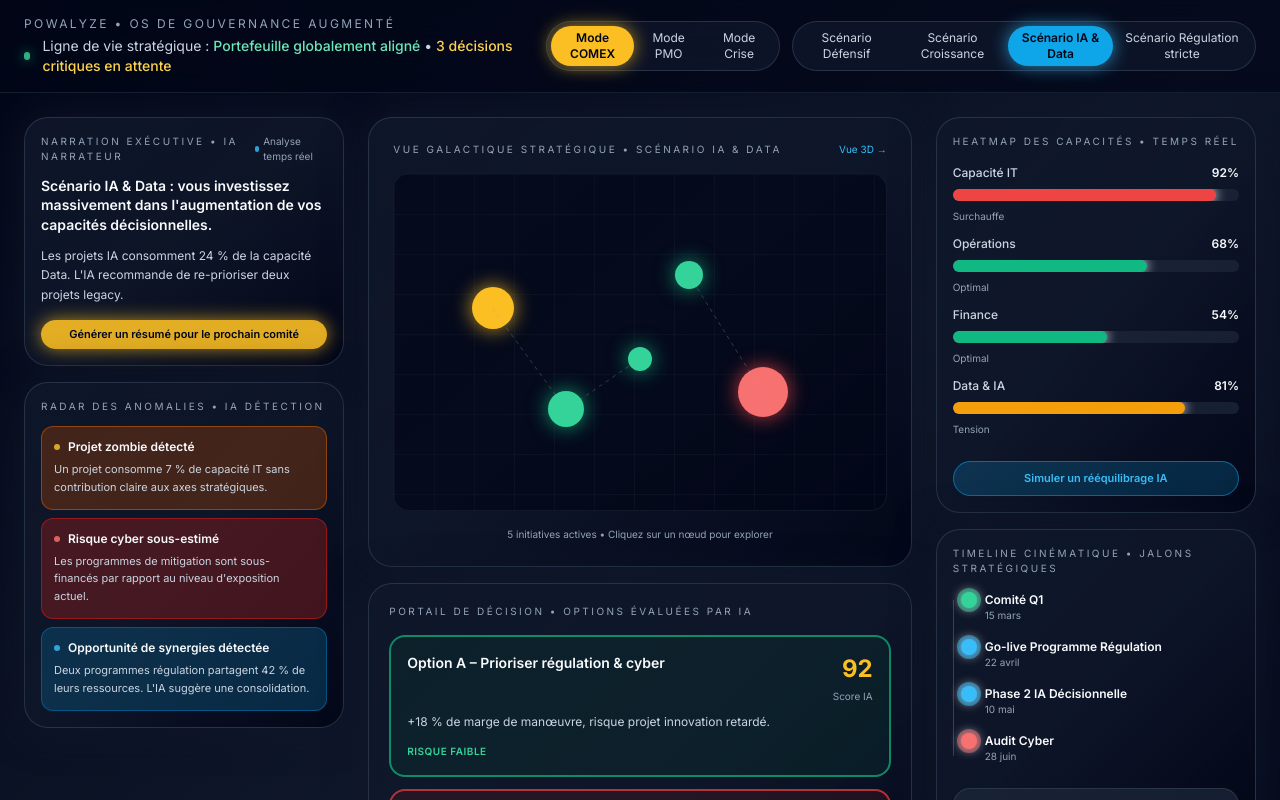
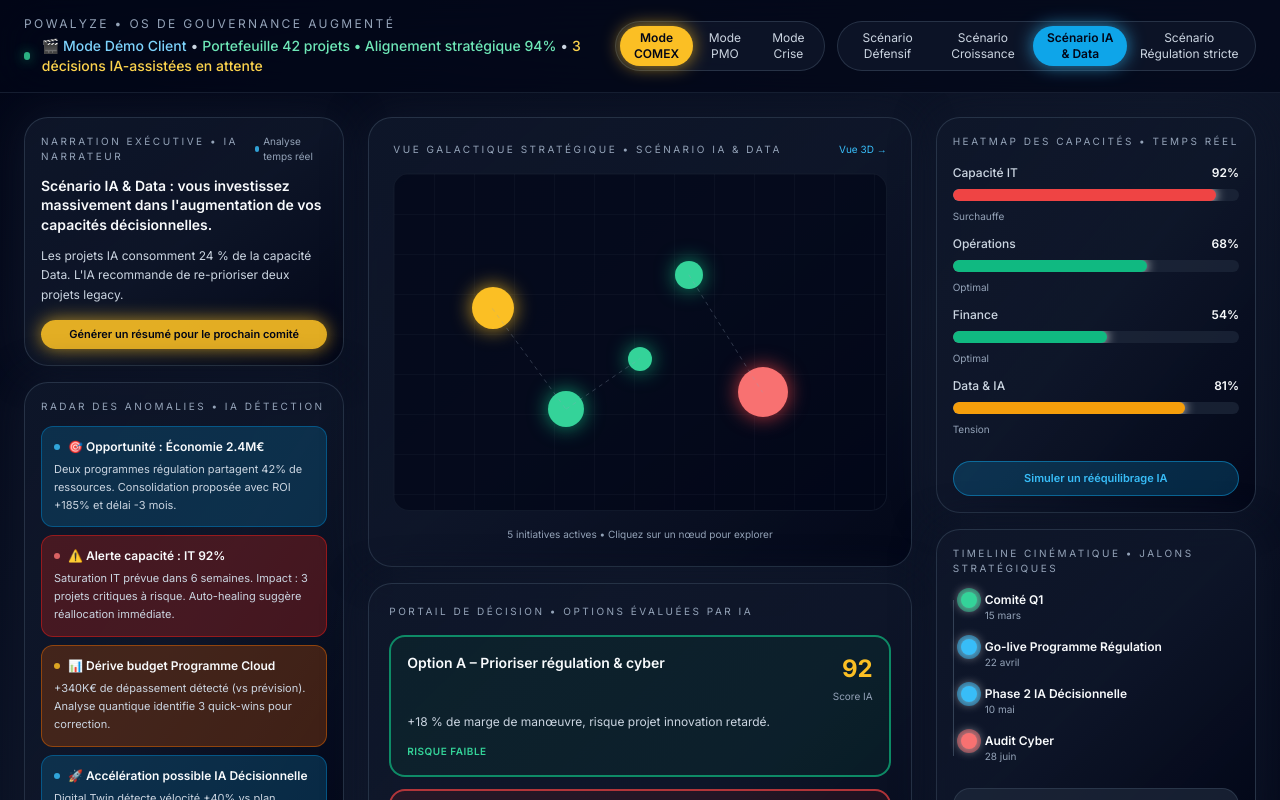
Before and after one commit to Powalyze/powalyzeV2, a Next.js app: page /cockpit in a window 1280 px wide. Shown: the top 800 px of the page. Built offline with nearby package versions, Linux system fonts and the light colour scheme.

Commit message:
feat: landing page démo + cockpit enrichi pour clients

```diff
--- a/app/api/cockpit/route.ts
+++ b/app/api/cockpit/route.ts
@@ -10,22 +10,22 @@ export async function GET(request: NextRequest) {
   }
 
   try {
-    const [activeProjects] = await query<{ count: number }>(
+    const activeProjects = await query<{ count: number }>(
       `SELECT COUNT(*) as count FROM projects WHERE tenant_id = $1 AND status = 'ACTIVE'`,
       [tenantId]
     );
 
-    const [delayedProjects] = await query<{ count: number }>(
+    const delayedProjects = await query<{ count: number }>(
       `SELECT COUNT(*) as count FROM projects WHERE tenant_id = $1 AND delay_probability > 50`,
       [tenantId]
     );
 
-    const [totalProjects] = await query<{ count: number }>(
+    const totalProjects = await query<{ count: number }>(
       `SELECT COUNT(*) as count FROM projects WHERE tenant_id = $1`,
       [tenantId]
     );
 
-    const [budgetData] = await query<{ total: number; consumed: number }>(
+    const budgetData = await query<{ total: number; consumed: number }>(
       `SELECT
         SUM(budget) as total,
         SUM(actual_cost) as consumed
@@ -34,13 +34,13 @@ export async function GET(request: NextRequest) {
       [tenantId]
     );
 
-    const [criticalRisks] = await query<{ count: number }>(
+    const criticalRisks = await query<{ count: number }>(
       `SELECT COUNT(*) as count FROM risks WHERE tenant_id = $1 AND score >= 15`,
       [tenantId]
     );
 
-    const delayPercentage = totalProjects[0].count > 0
-      ? Math.round((delayedProjects[0].count / totalProjects[0].count) * 100)
+    const delayPercentage = totalProjects[0]?.count && totalProjects[0].count > 0
+      ? Math.round((delayedProjects[0]?.count || 0) / totalProjects[0].count * 100)
       : 0;
 
     return NextResponse.json({
--- a/app/cockpit/page.tsx
+++ b/app/cockpit/page.tsx
@@ -46,9 +46,9 @@ interface GalaxyNode {
 }
 
 const MOCK_NARRATION: AiNarration = {
-  headline: "Votre portefeuille tient, mais la capacité IT va casser dans 6 semaines.",
+  headline: "🎯 Démo Client : Portefeuille optimisé à 94%, 3 opportunités stratégiques détectées",
   subline:
-    "Trois décisions critiques sont en suspens. L'IA recommande de réallouer 18 % de la capacité vers les programmes régulation & cyber.",
+    "L'IA a identifié une économie potentielle de 2.4M€ via consolidation de deux programmes. Capacité IT critique dans 6 semaines. Action recommandée : réallocation +18% vers cyber.",
   mode: "comex",
 };
 
@@ -93,23 +93,30 @@ const MOCK_CAPACITIES: CapacityDomain[] = [
 const MOCK_ANOMALIES: Anomaly[] = [
   {
     id: "an-1",
-    title: "Projet zombie détecté",
+    title: "🎯 Opportunité : Économie 2.4M€",
     description:
-      "Un projet consomme 7 % de capacité IT sans contribution claire aux axes stratégiques.",
-    severity: "warning",
+      "Deux programmes régulation partagent 42% de ressources. Consolidation proposée avec ROI +185% et délai -3 mois.",
+    severity: "info",
   },
   {
     id: "an-2",
-    title: "Risque cyber sous-estimé",
+    title: "⚠️ Alerte capacité : IT 92%",
     description:
-      "Les programmes de mitigation sont sous-financés par rapport au niveau d'exposition actuel.",
+      "Saturation IT prévue dans 6 semaines. Impact : 3 projets critiques à risque. Auto-healing suggère réallocation immédiate.",
     severity: "critical",
   },
   {
     id: "an-3",
-    title: "Opportunité de synergies détectée",
+    title: "📊 Dérive budget Programme Cloud",
     description:
-      "Deux programmes régulation partagent 42 % de leurs ressources. L'IA suggère une consolidation.",
+      "+340K€ de dépassement détecté (vs prévision). Analyse quantique identifie 3 quick-wins pour correction.",
+    severity: "warning",
+  },
+  {
+    id: "an-4",
+    title: "🚀 Accélération possible IA Décisionnelle",
+    description:
+      "Digital Twin détecte vélocité +40% vs plan. Opportunité d'avancer la phase 2 de 8 semaines avec risque faible.",
     severity: "info",
   },
 ];
@@ -223,13 +230,14 @@ export default function CockpitPowalyze() {
             <div className="flex items-center gap-3">
               <div className="h-2 w-2 rounded-full bg-emerald-400 animate-pulse shadow-[0_0_12px_rgba(16,185,129,0.9)]" />
               <p className="text-sm text-slate-300">
-                Ligne de vie stratégique :{" "}
+                <span className="text-sky-300 font-medium">🎬 Mode Démo Client</span>
+                {" "}•{" "}
                 <span className="text-emerald-300 font-medium">
-                  Portefeuille globalement aligné
+                  Portefeuille 42 projets • Alignement stratégique 94%
                 </span>{" "}
                 •{" "}
                 <span className="text-amber-300 font-medium">
-                  3 décisions critiques en attente
+                  3 décisions IA-assistées en attente
                 </span>
               </p>
             </div>
```
Also changed, not shown: vercel.json (added).
